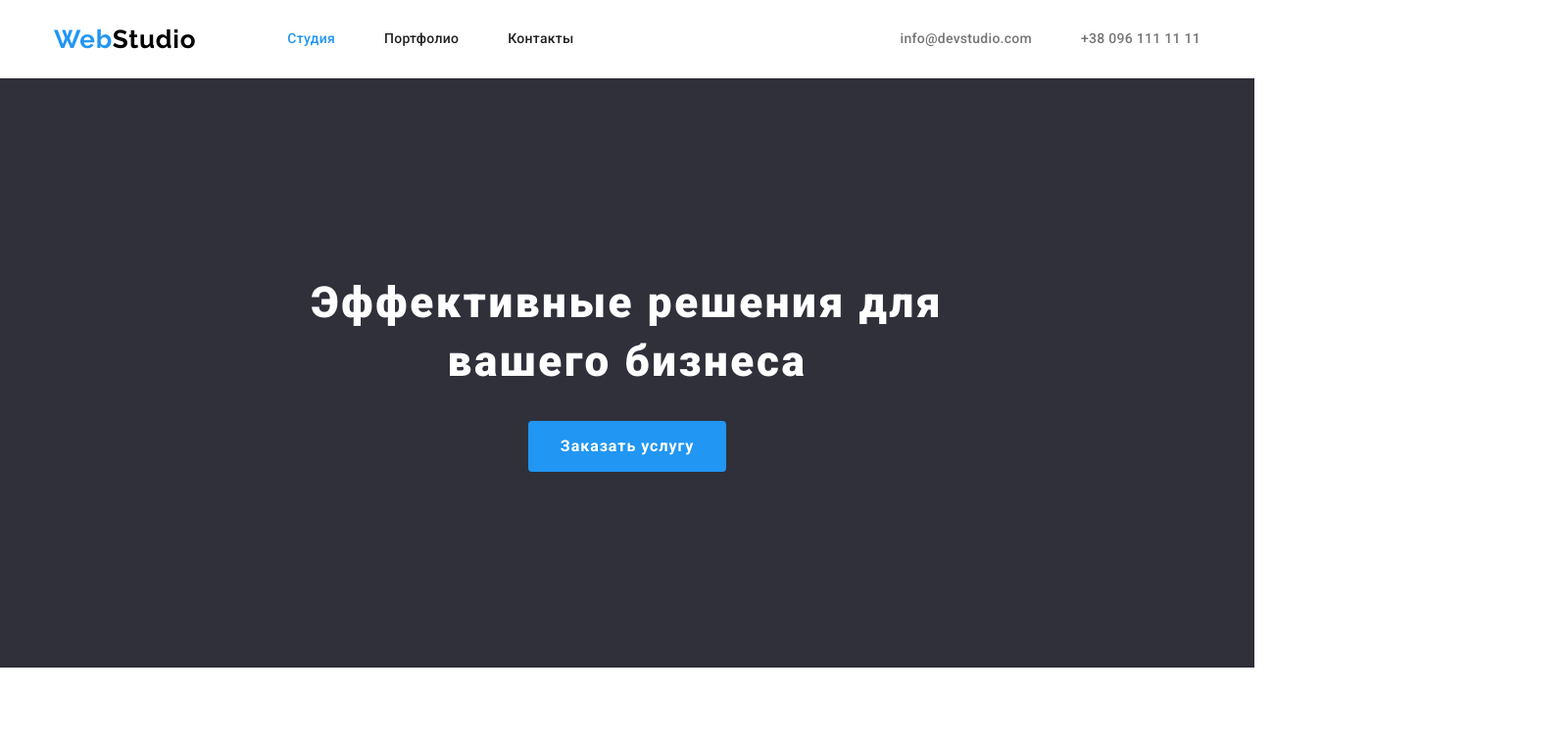
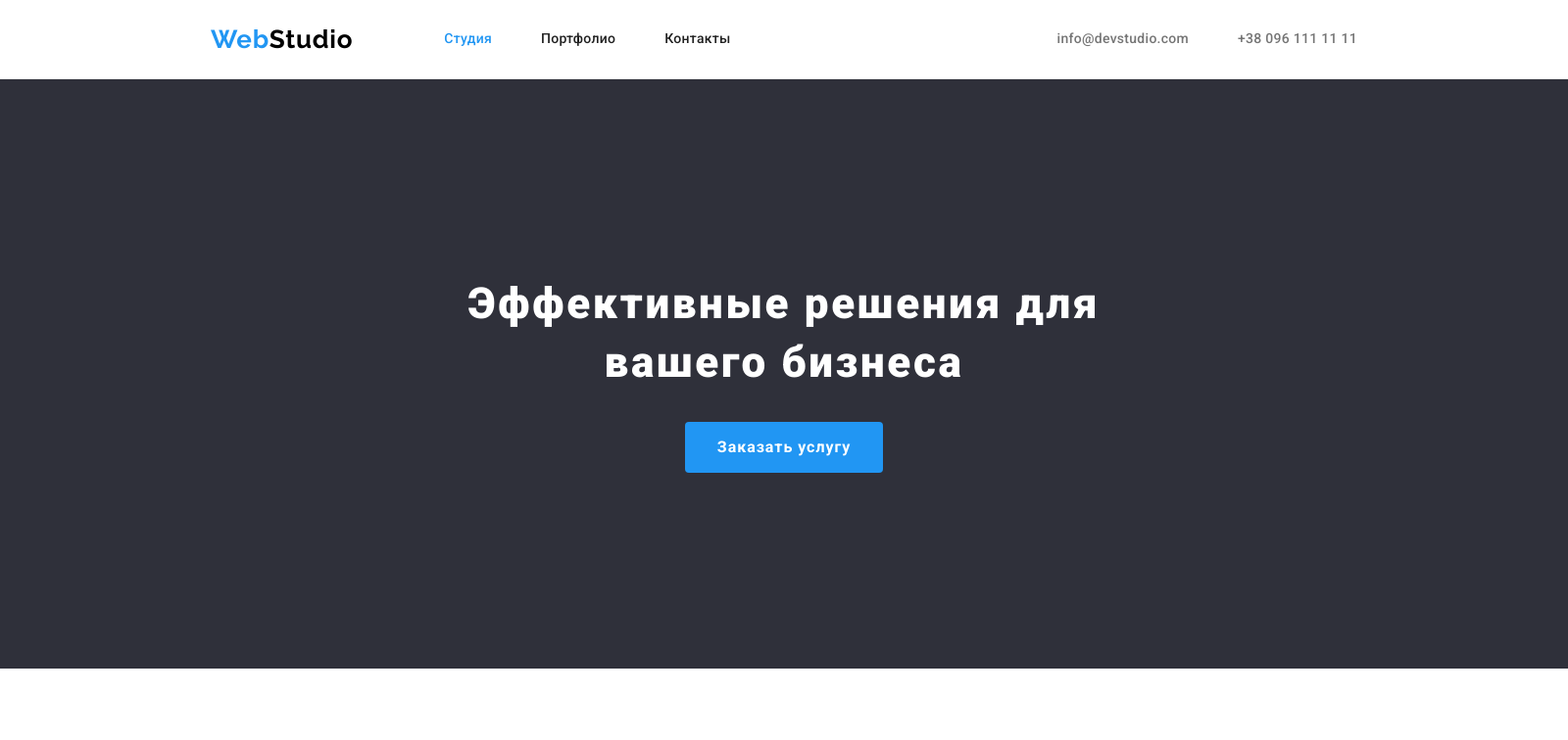
Before and after one commit to SvitlanaVelychko/goit-markup-hw-03, a plain HTML site: page index.html in a window 1280 px wide. Shown: the top 756 px of the page at 98% size, 1600 px wide, since content can reach past the window. Drawn offline with nearby package versions, Linux system fonts and the light colour scheme.

Commit message:
Добавляет стили геометрии

```diff
--- a/css/style.css
+++ b/css/style.css
@@ -1,13 +1,15 @@
 /* цвет основного текста: #757575 */
 /* цвет вторичного текста: #212121 */
+/* акцент: #2196F3 */
 /* белый цвет: #FFFFFF */
 /* черный цвет: #000000 */
-/* акцент: #2196F3 */
-/* вторичный цвет фона: #F5F4FA */
+/* цвет фона: #E5E5E5 */
+/* вторичный цвет фона страницы: #F5F4FA */
 /* цвет фона футера, героя: #2F303A */
 /* цвет фона кнопки заказать услугу: #188CE8 */
 /* цвет текста почты и телефона в футере: rgba(255, 255, 255, 0.6) */
 /* цвет канта карточек проекта: #EEEEEEE */
+/* цвет границы хэдера: #ECECEC */
 
 /* -----Общие стили----- */
 :root {
@@ -16,11 +18,17 @@
     --accent-color: #2196F3;
     --white-color: #FFFFFF;
     --black-color: #000000;
+    --background-color: #E5E5E5;
     --secondary-background-color: #F5F4FA;
     --background-footer-color: #2F303A;
     --background-color-btn-order: #188CE8;
     --text-adress-color: rgba(255, 255, 255, 0.6);
     --border-project-color: #EEEEEE;
+    --border-header-color: #ECECEC;
+}
+
+html {
+    background-color: var(--background-color);
 }
 
 p, h1, h2, h3, h4, h5, h6 {
@@ -34,6 +42,9 @@ img {
 }
 
 body {
+    width: 1600px;
+    margin-right: auto;
+    margin-left: auto;
     background-color: var(--white-color);
     color: var(--primary-text-color);
     font-family: "Roboto", sans-serif;
@@ -74,6 +85,10 @@ a {
 /*-----Стили вебстудии----- */
 
 /* верхняя линия */
+
+.header {
+    border-bottom: 1px solid var(--border-header-color);
+}
 
 .header .container {
     display: flex;
@@ -305,7 +320,6 @@ text-align: center;
 /* Footer */
 
 .footer {
-    border: 1px solid var(--black-color);
     padding-top: 60px;
     padding-bottom: 60px;
 
```
